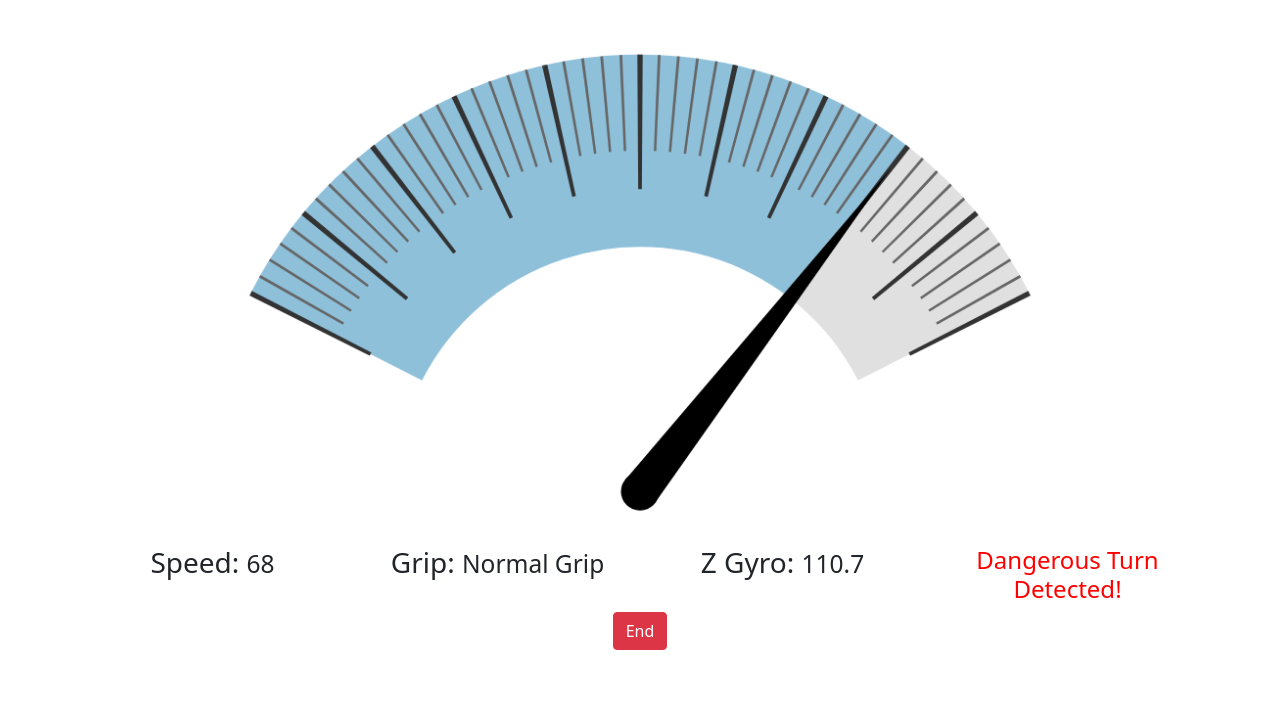
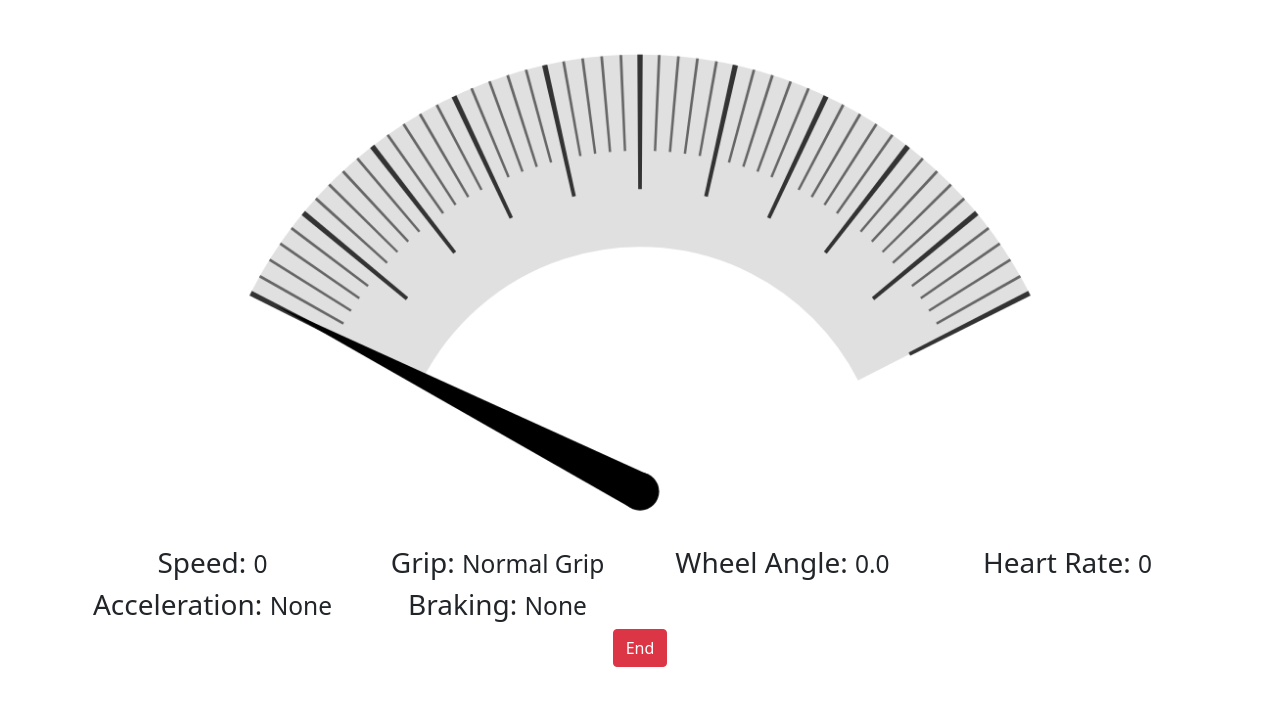
Before and after one commit to wingold-student/cmsc730-driving, a Flask app: page / in a window 1280 px wide. Shown: the top 706 px of the page. Run offline with Flask 2, Linux system fonts and the light colour scheme.

Commit message:
Add accel and brake strings

```diff
--- a/interface/arduino_intr/templates/base.html
+++ b/interface/arduino_intr/templates/base.html
@@ -18,7 +18,7 @@
             <div class="col-3 text-center">
                 <h3>
                     Speed:
-                    <small id="speed">68</small>
+                    <small id="speed">0</small>
                 </h3>
             </div>
             <div class="col-3 text-center">
@@ -30,13 +30,34 @@
 
             <div class="col-3 text-center">
                 <h3>
-                    Z Gyro:
-                    <small id="gyro">110.7</small>
+                    Wheel Angle:
+                    <small id="angle">0.0</small>
                 </h3>
             </div>
 
             <div class="col-3 text-center">
-                <h4 id="whip">Dangerous Turn Detected!</h4>
+                <h3>
+                    Heart Rate:
+                    <small id="heartrate">0</small>
+                </h3>
+            </div>
+
+            <div class="col-3 text-center">
+                <h3>
+                    Acceleration:
+                    <small id="accel">None</small>
+                </h3>
+            </div>
+
+            <div class="col-3 text-center">
+                <h3>
+                    Braking:
+                    <small id="brake">None</small>
+                </h3>
+            </div>
+
+            <div class="col-3 text-center">
+                <h4 id="whip"></h4>
             </div>
         </div>
 
@@ -45,6 +66,7 @@
                 <button type="button" class="btn btn-danger" id="end">End</button>
             </div>
         </div>
+
         <div class="row">
             <div class="offset-2 col-4 text-center">
                 <h4 id="wki"></h4>
@@ -137,6 +159,28 @@
             return "";
         }
 
+        function accelToString(accel) {
+            switch (accel) {
+                case 0:
+                    return "No Gas";
+                case 1:
+                    return "Light Gas";
+                case 2:
+                    return "Flooring";
+            }
+        }
+
+        function brakeToString(brake) {
+            switch (brake) {
+                case 0:
+                    return "Not Braking";
+                case 1:
+                    return "Light Braking";
+                case 2:
+                    return "Hard Braking";
+            }
+        }
+
         async function process() {
             //const response = await fetch("/teststream")
             const response = await fetch("/arduino-data")
@@ -144,8 +188,11 @@
 
             var speedSpan = document.getElementById('speed');
             var gripSpan = document.getElementById('grip');
-            var gyroSpan = document.getElementById('gyro');
+            var angleSpan = document.getElementById('angle');
             var whipHeader = document.getElementById('whip');
+            var heartSpan = document.getElementById('heartrate');
+            var accelSpan = document.getElementById('accel');
+            var brakeSpan = document.getElementById('brake');
 
             var wki = document.getElementById("wki");
             var whpi = document.getElementById("whpi");
@@ -158,37 +205,48 @@
                 if (ardData.length == 2) {
                     wki.innerHTML = "Whipping Incidents: " + parseInt(ardData[1]);
                     whpi.innerHTML = "White Knucle Incidents: " + parseInt(ardData[0]);
-                }
-
+                } else {
                     var speedStr = ardData[0] + " mph";
                     var speed = parseInt(speedStr);
+                    gauge.set(speed);
 
                     var grip = parseInt(ardData[1]);
                     var gripStr = gripToString(grip);
 
-                var gyroStr = ardData[2];
-                var gyroSpeed = parseFloat(gyroStr);
+                    var wheelAngleStr = ardData[2];
+                    var wheelAngle = parseFloat(wheelAngleStr);
 
                     var whipStr = ardData[3];
                     var whipInt = parseInt(whipStr);
                     var whipFullStr = whipToString(whipInt);
 
-                console.log("Speed: " + speed + " Grip: " + gripStr + " Gyro Speed: " + gyroSpeed + " Dangeroud Turn Detected: " + whipFullStr);
+                    var heartRateStr = ardData[4];
+                    var heartRate = parseInt(heartRate);
+
+                    var accelEnum = ardData[5];
+                    var accelStr = accelToString(accelEnum);
+                    var brakeEnum = ardData[6];
+                    var brakeStr = brakeToString(brakeEnum);
+
+                    console.log("Speed: " + speed + " Grip: " + gripStr + "Wheel Angle: " + wheelAngle + " Dangeroud Turn Detected: " + whipFullStr + "Heart Rate: " + heartRate);
+
                     speedSpan.innerHTML = speedStr;
                     gripSpan.innerHTML = gripStr;
-                gyroSpan.innerHTML = gyroStr;
+                    angleSpan.innerHTML = wheelAngle;
                     whipHeader.innerHTML = whipFullStr;
+                    accelSpan.innerHTML = accelStr;
+                    brakeSpan.innerHTML = brakeStr;
+                }
 
                 if (done) {
                     console.log('Done');
                     break;
                 }
 
-                gauge.set(speed);
             }
         }
         // process();
-        gauge.set(68);
+        gauge.set(0);
     </script>
 </body>
 </html>
```
Lines whose indentation alone changed are shown as unchanged.
